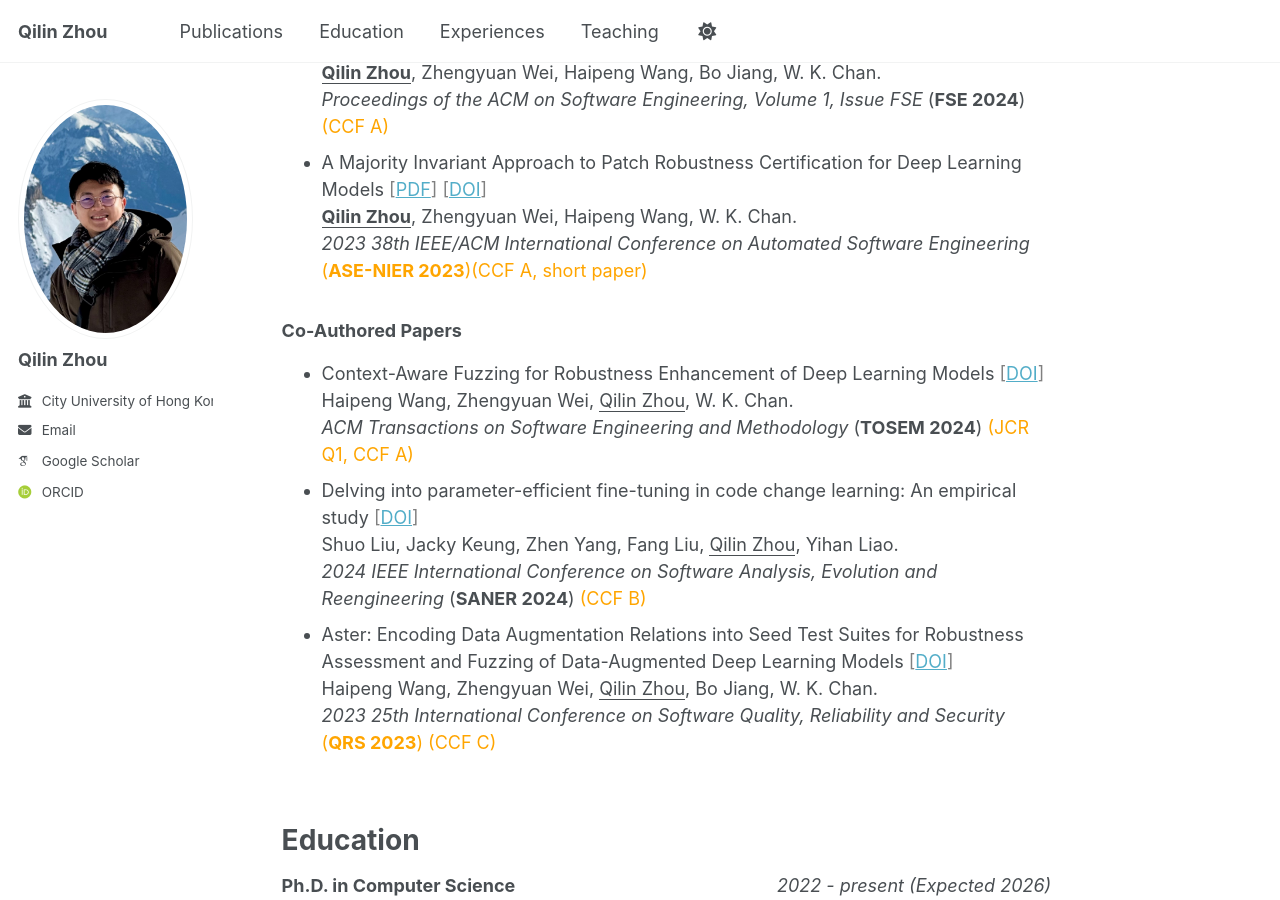
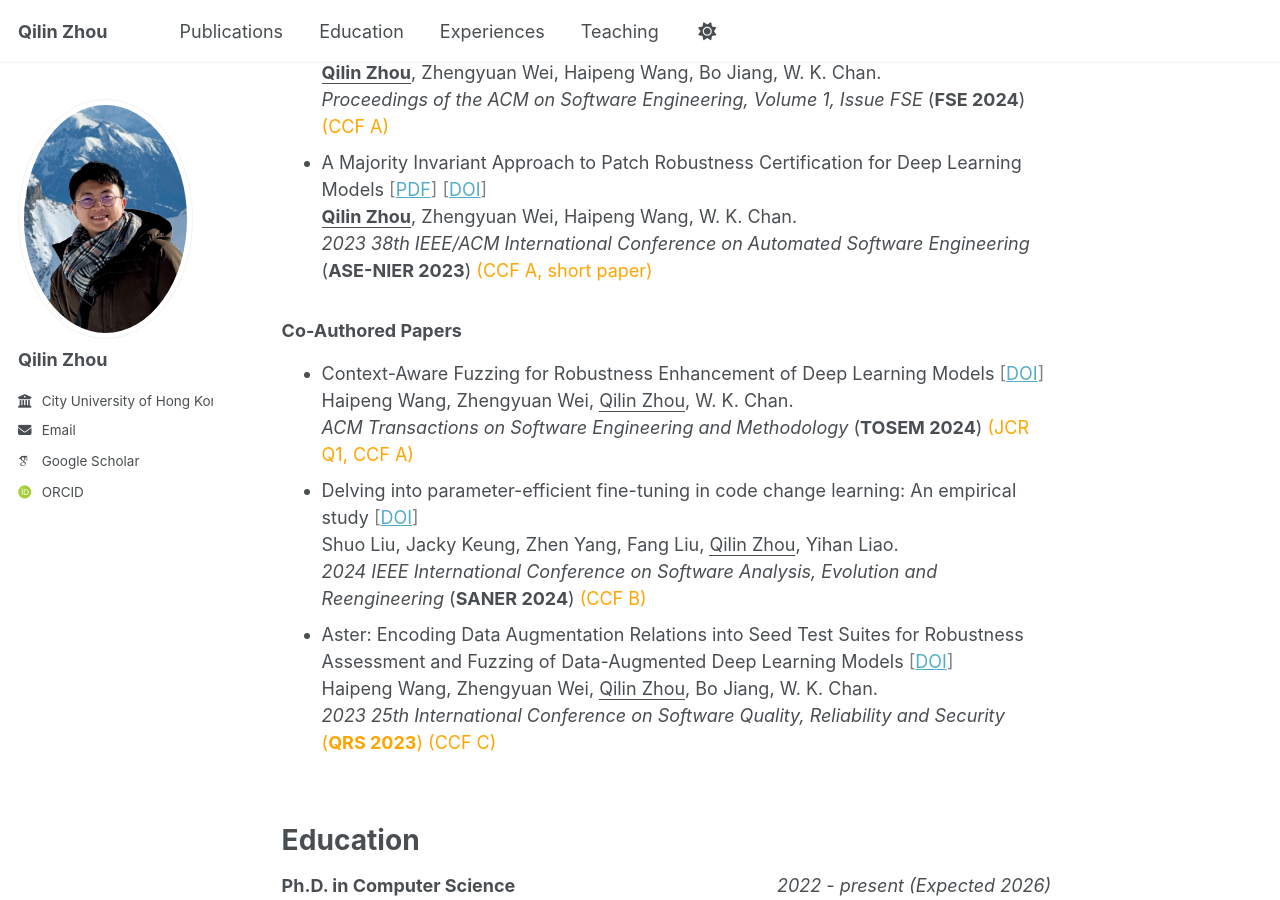
Before and after one commit to qilin-zhou/qilin-zhou.github.io, a Jekyll site: the page built from _pages/about.md, in a window 1280 px wide and 900 px high, scrolled down 830 px. Built offline with Jekyll 4.4.1, drawn with Linux system fonts in a browser that asks for light colours; some web fonts are replaced; a script bundle is joined from its source files by our own code; library files that are not in the unit come from our copies.

Commit message:
Update about.md

```diff
--- a/_pages/about.md
+++ b/_pages/about.md
@@ -30,7 +30,7 @@ _IEEE Transactions on Reliability_ (**TRel 2025**) <span style="color: Orange;">
   _Proceedings of the ACM on Software Engineering, Volume 1, Issue FSE_ (**FSE 2024**) <span style="color: Orange;"> (CCF A)</span>
 - A Majority Invariant Approach to Patch Robustness Certification for Deep Learning Models  <span style="color: grey;">[[PDF](https://arxiv.org/abs/2308.00452)] [[DOI](https://doi.org/10.1109/ASE56229.2023.00137)]</span>
   **<ins>Qilin Zhou</ins>**, Zhengyuan Wei, Haipeng Wang, W. K. Chan.
-  _2023 38th IEEE/ACM International Conference on Automated Software Engineering_ <span style="color: Orange;"> (**ASE-NIER 2023**)(CCF A, short paper)</span>
+  _2023 38th IEEE/ACM International Conference on Automated Software Engineering_ (**ASE-NIER 2023**) <span style="color: Orange;"> (CCF A, short paper)</span>
 
 ### Co-Authored Papers
 - Context-Aware Fuzzing for Robustness Enhancement of Deep Learning Models <span style="color: grey;">[[DOI](https://doi.org/10.1145/3680464)]</span>
```
